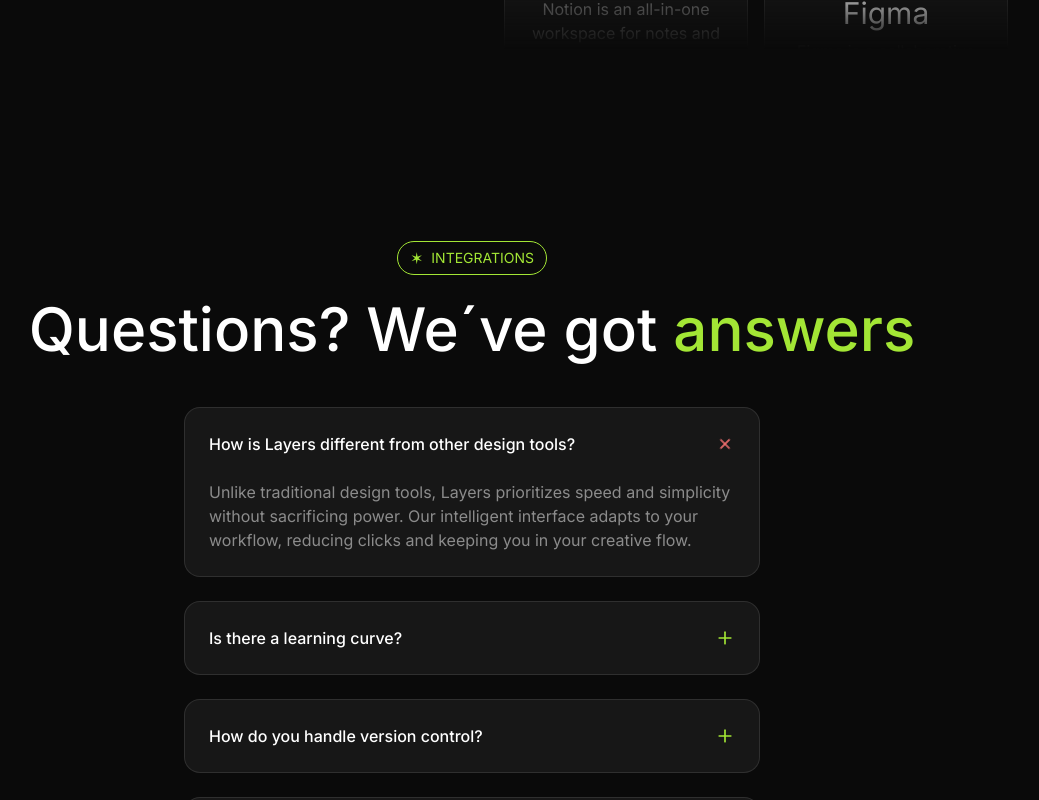
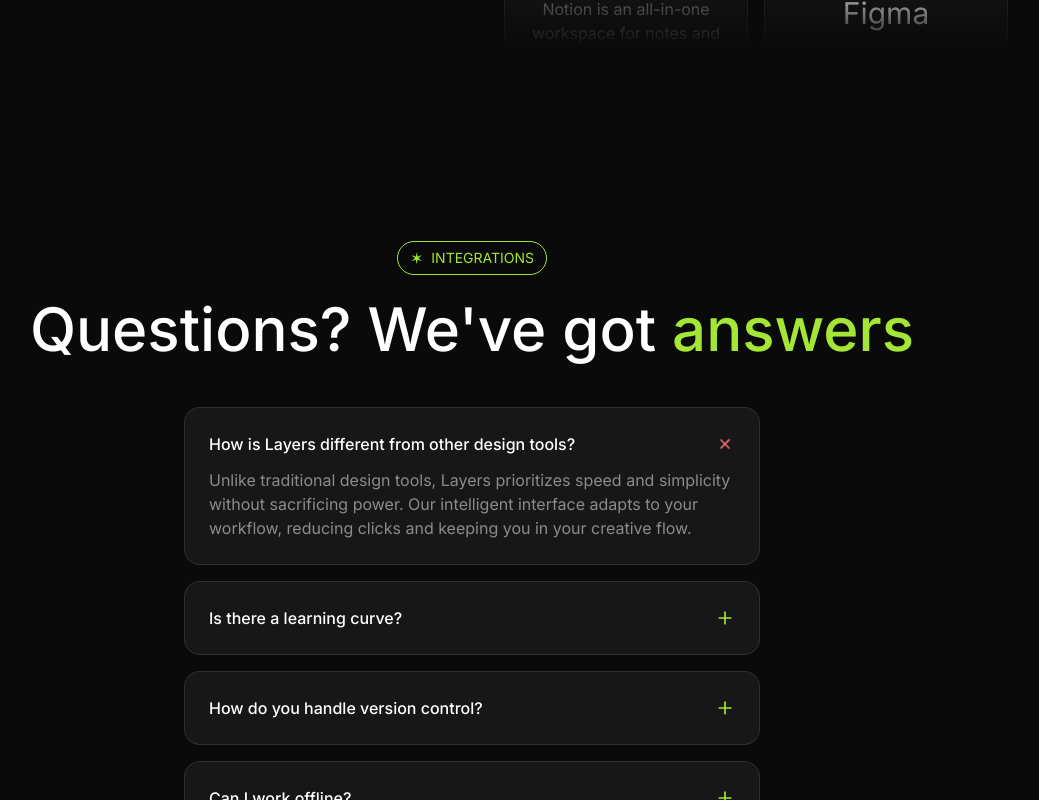
Before and after one commit to damenordev/landing-nextjs-layers, a Next.js app: page / in a window 1280 px wide. Shown: the part 5016-5816 px from the top of the page, without its empty margins (168-1207 px from the left). Built offline with nearby package versions, Linux system fonts and the light colour scheme.

Commit message:
Add animations in Faqs section

```diff
--- a/src/sections/Faqs.tsx
+++ b/src/sections/Faqs.tsx
@@ -1,3 +1,7 @@
+'use client'
+import { useState } from 'react'
+import { AnimatePresence, motion } from 'framer-motion'
+
 import { IconPlus } from '@/assets'
 import { Tag } from '@/components'
 import { cn } from '@/styles'
@@ -29,7 +33,7 @@ const faqs = [
 ]
 
 export const Faqs = () => {
-  const selectedIndex = 0
+  const [selectedIndex, setSelectedIndex] = useState<number>(0)
 
   return (
     <section className="py-24">
@@ -38,18 +42,30 @@ export const Faqs = () => {
           <Tag>Integrations</Tag>
         </div>
         <h2 className="text-6xl font-medium mt-6 text-center">
-          Questions? We´ve got <span className="text-lime-400">answers</span>
+          Questions? We&apos;ve got <span className="text-lime-400">answers</span>
         </h2>
-        <div className="mt-12 flex flex-col gap-6 max-w-xl mx-auto">
+        <div className="mt-12 flex flex-col gap-4 max-w-xl mx-auto">
           {faqs.map((faq, index) => (
             <div key={faq.question} className="bg-neutral-900 rounded-2xl border border-white/10 p-6">
-              <div className="flex justify-between items-center">
+              <div className="flex justify-between items-center cursor-pointer" onClick={() => setSelectedIndex(index)}>
                 <h3 className="font-medium">{faq.question}</h3>
-                <IconPlus className={cn('flex-shrink-0 text-lime-400 transition-all', { 'text-red-400 rotate-45': selectedIndex === index })} size={20} />
+                <IconPlus
+                  className={cn('flex-shrink-0 text-lime-400 transition duration-300', { 'text-red-400 rotate-45': selectedIndex === index })}
+                  size={20}
+                />
               </div>
-              <div className={cn('mt-6', { hidden: selectedIndex !== index })}>
-                <p className="text-white/50">{faq.answer}</p>
-              </div>
+              <AnimatePresence>
+                {selectedIndex === index && (
+                  <motion.div
+                    className="mt-3 overflow-hidden"
+                    initial={{ opacity: 0, height: 0, marginTop: 0 }}
+                    animate={{ opacity: 1, height: 'auto', marginTop: 12 }}
+                    exit={{ opacity: 0, height: 0, marginTop: 0 }}
+                  >
+                    <p className="text-white/50">{faq.answer}</p>
+                  </motion.div>
+                )}
+              </AnimatePresence>
             </div>
           ))}
         </div>
```
